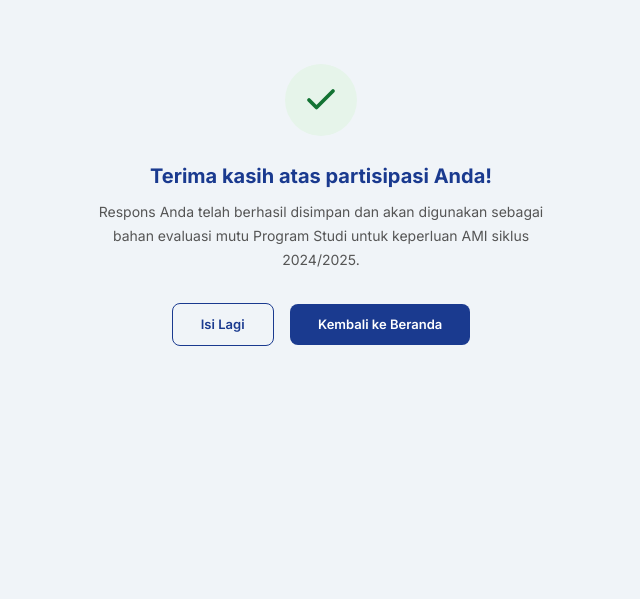
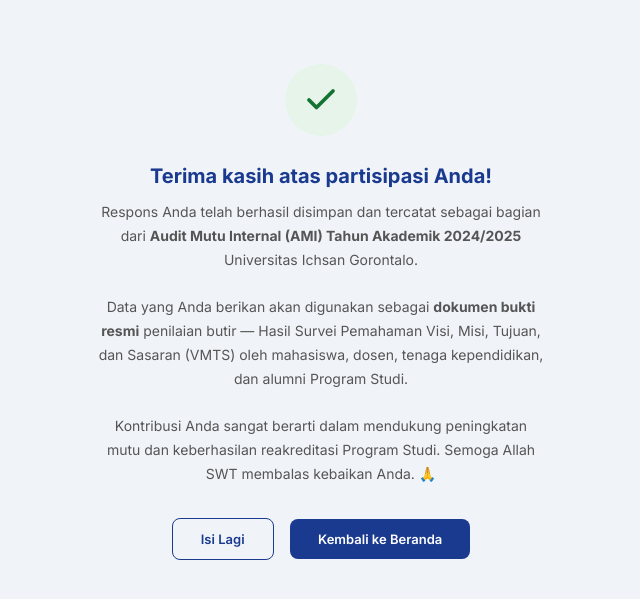
Before and after one commit to unisan-gtlo/akreditasi, a Django app: page /survei/vmts/sukses/ in a window 1280 px wide. Shown: the part 56-655 px from the top of the page, without its empty margins (319-959 px from the left). Run offline with Django 5.2, Linux system fonts and the light colour scheme; data comes from the database, SQL or seed files in the repository.

Commit message:
fix: perbaiki pesan sukses survei VMTS - tambah keterangan AMI

```diff
--- a/core/views.py
+++ b/core/views.py
@@ -916,8 +916,9 @@
 
 
 def survei_vmts_sukses(request):
-    """Halaman konfirmasi setelah berhasil mengisi survei"""
-    return render(request, 'survei/vmts_sukses.html')
+    from core.models import SiteProfile
+    site = SiteProfile.get_instance()
+    return render(request, 'survei/vmts_sukses.html', {'site': site})
 
 
 def dashboard_vmts(request):
--- a/templates/survei/vmts_sukses.html
+++ b/templates/survei/vmts_sukses.html
@@ -32,10 +32,22 @@
   <div class="sukses-icon">
     <svg viewBox="0 0 24 24"><polyline points="20 6 9 17 4 12"/></svg>
   </div>
-  <div class="sukses-title">Terima kasih atas partisipasi Anda!</div>
-  <div class="sukses-desc">
-    Respons Anda telah berhasil disimpan dan akan digunakan sebagai bahan evaluasi mutu Program Studi untuk keperluan AMI siklus 2024/2025.
-  </div>
+   <div class="sukses-title">Terima kasih atas partisipasi Anda!</div>
+
+<div class="sukses-desc">
+  Respons Anda telah berhasil disimpan dan tercatat sebagai bagian dari
+  <strong>Audit Mutu Internal (AMI) Tahun Akademik {{ site.survei_vmts_tahun_akademik }}</strong>
+  Universitas Ichsan Gorontalo.
+  <br><br>
+  Data yang Anda berikan akan digunakan sebagai <strong>dokumen bukti resmi</strong>
+  penilaian butir  — Hasil Survei Pemahaman Visi, Misi,
+  Tujuan, dan Sasaran (VMTS) oleh mahasiswa, dosen, tenaga kependidikan, dan alumni
+  Program Studi.
+  <br><br>
+  Kontribusi Anda sangat berarti dalam mendukung peningkatan mutu dan
+  keberhasilan reakreditasi Program Studi. Semoga Allah SWT membalas
+  kebaikan Anda. 🙏
+</div>
   <a href="{% url 'core:survei_vmts' %}" class="sukses-btn-outline">Isi Lagi</a>
   <a href="/" class="sukses-btn">Kembali ke Beranda</a>
 </div>
```
